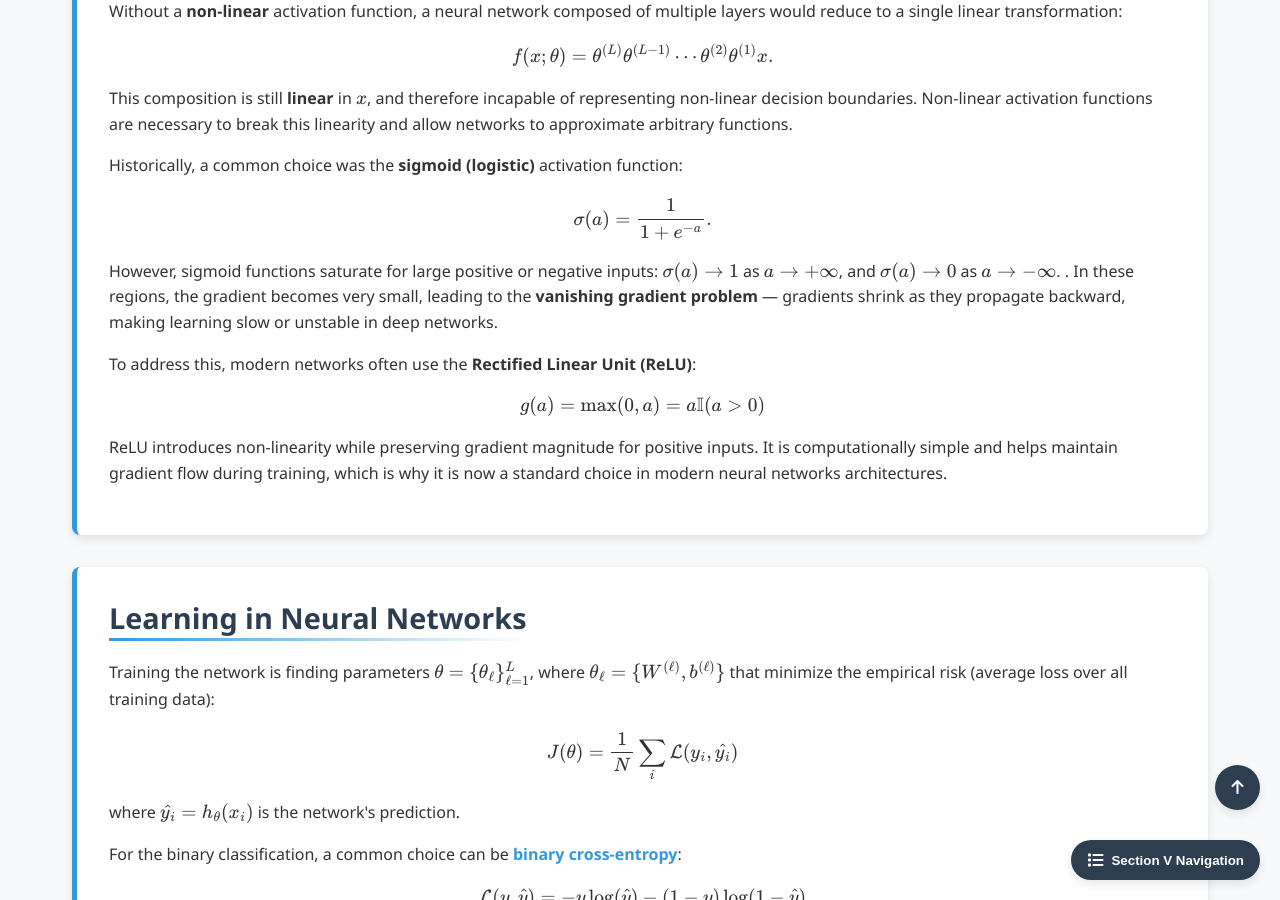
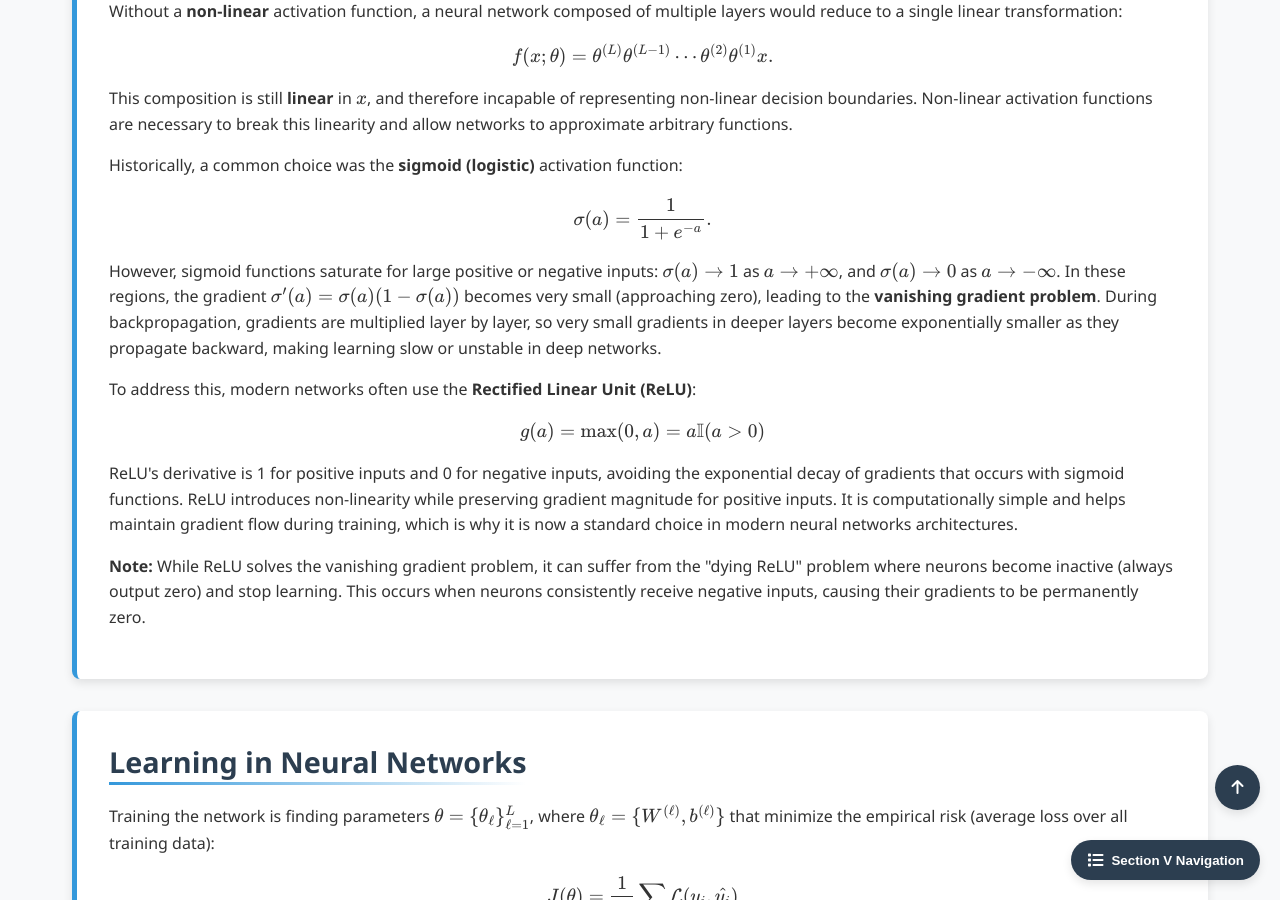
Before and after one commit to Yusukey01/yusukey01.github.io, a Jekyll site: the page built from Mathematics/Machine_learning/neural_networks.html, in a window 1280 px wide and 900 px high, scrolled down 1546 px. Built offline with Jekyll 4.4.1, drawn with Linux system fonts in a browser that asks for light colours.

Commit message:
Updated texts

```diff
--- a/Mathematics/Machine_learning/neural_networks.html
+++ b/Mathematics/Machine_learning/neural_networks.html
@@ -131,7 +131,7 @@ uses_python: false
 
         <div class="container">
 
-            <section id="DNNs" class="section-content">
+            <section id="MLP" class="section-content">
                 <h2>Multilayer Perceptron (MLP)</h2>
                 <p>
                     The key idea of <strong>deep neural networks (DNNs)</strong> is "composing" a vast number of simple functions to
@@ -201,17 +201,24 @@ uses_python: false
                     \[
                     \sigma(a) = \frac{1}{1+e^{-a}}.
                     \]
-                    However, sigmoid functions saturate for large positive or negative inputs: \( \sigma(a) \to 1 \) as \( a \to +\infty \), and \( \sigma(a) \to 0 \) as \( a \to -\infty \). .
-                    In these regions, the gradient becomes very small, leading to the <strong>vanishing gradient problem</strong> — gradients shrink as they propagate backward, making learning
-                    slow or unstable in deep networks.
+                    However, sigmoid functions saturate for large positive or negative inputs: \( \sigma(a) \to 1 \) as \( a \to +\infty \), and \( \sigma(a) \to 0 \) as \( a \to -\infty \).
+                    In these regions, the gradient \(\sigma'(a) = \sigma(a)(1-\sigma(a))\) becomes very small (approaching zero), leading to the <strong>vanishing gradient problem</strong>.
+                    During backpropagation, gradients are multiplied layer by layer, so very small gradients in deeper layers become exponentially smaller as they propagate backward, making
+                    learning slow or unstable in deep networks.
+
                 </p>
                 <p>
                     To address this, modern networks often use the <strong>Rectified Linear Unit (ReLU)</strong>:
                     \[
                     g(a) = \max(0, a) = a \mathbb{I}(a>0)
                     \]
-                    ReLU introduces non-linearity while preserving gradient magnitude for positive inputs. It is computationally simple and helps maintain gradient flow during training, which
-                    is why it is now a standard choice in modern neural networks architectures.
+                    ReLU's derivative is 1 for positive inputs and 0 for negative inputs, avoiding the exponential decay of gradients that occurs with sigmoid functions.
+                    ReLU introduces non-linearity while preserving gradient magnitude for positive inputs. It is computationally simple and helps maintain gradient flow
+                    during training, which is why it is now a standard choice in modern neural networks architectures.
+                </p>
+                <p>
+                    <strong>Note:</strong> While ReLU solves the vanishing gradient problem, it can suffer from the "dying ReLU" problem where neurons become inactive (always output zero) and
+                    stop learning. This occurs when neurons consistently receive negative inputs, causing their gradients to be permanently zero.
                 </p>
             </section>
 
```
Also changed, not shown: Mathematics/Machine_learning/autodiff.html (+9 -1 lines).
